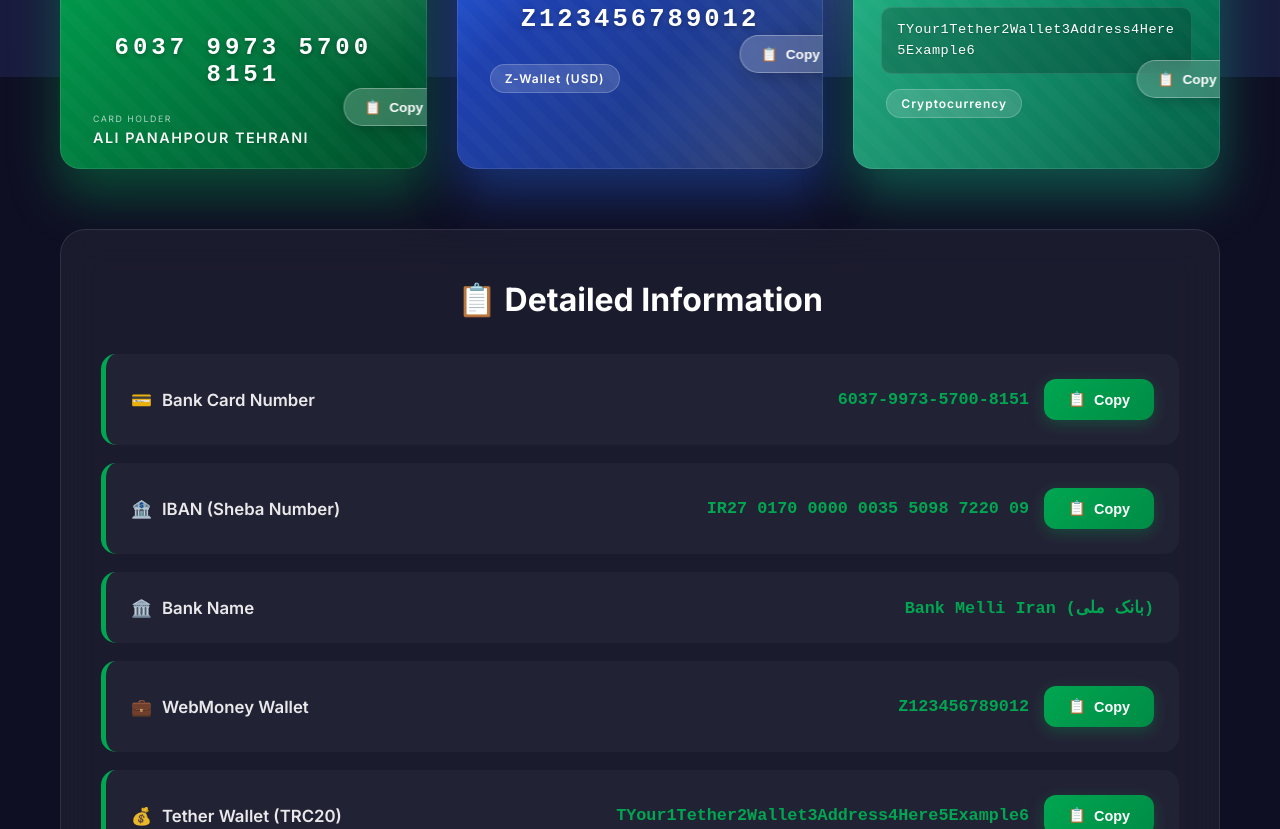
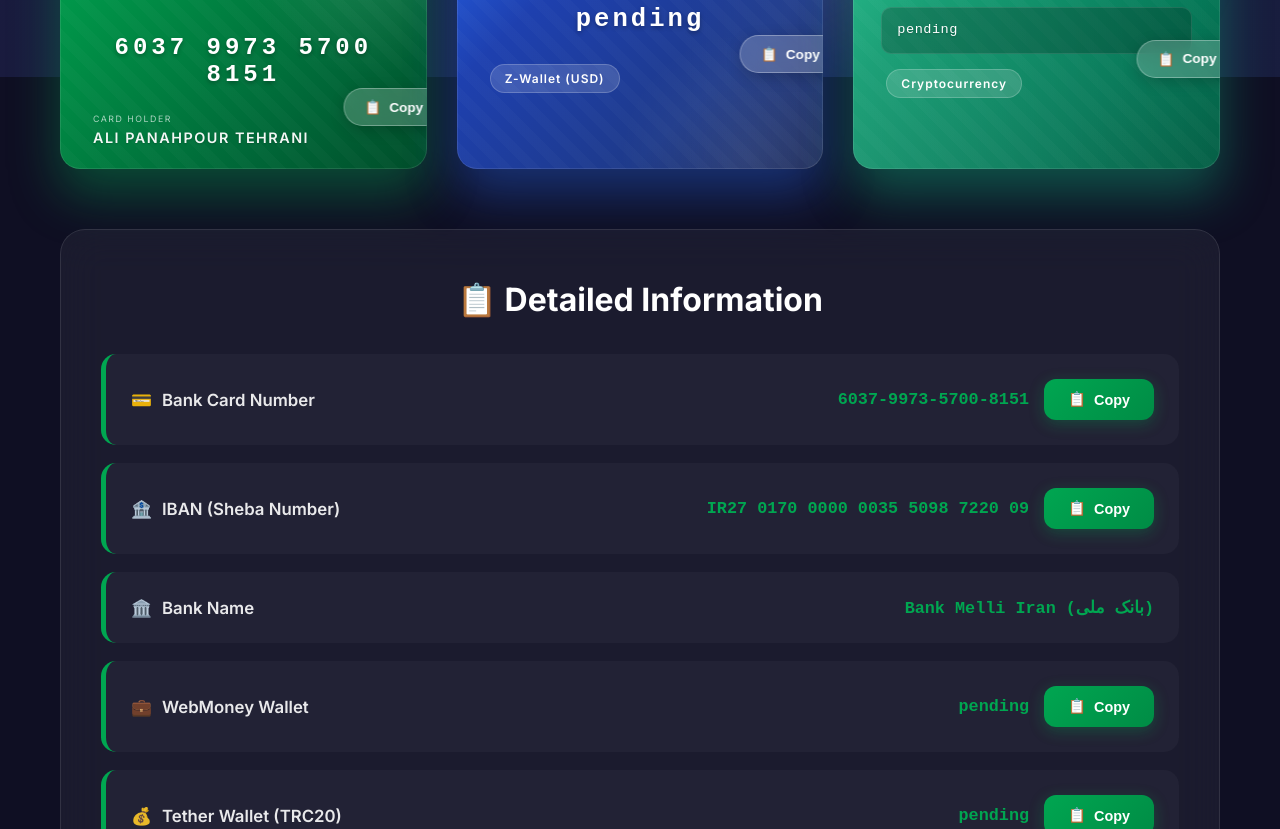
Before and after one commit to parsapanahpoor/SupportMe, a plain HTML site: page index.html in a window 1280 px wide. Shown: the part 723-1552 px from the top of the page. Drawn offline with nearby package versions, Linux system fonts and the light colour scheme.

Commit message:
Update index.html

```diff
--- a/index.html
+++ b/index.html
@@ -1163,11 +1163,11 @@
                         <span>💼</span> WebMoney
                     </div>
                     <p class="payment-card-subtitle">Digital Payment System</p>
-                    <div class="payment-card-id">Z123456789012</div>
+                    <div class="payment-card-id">pending</div>
                     <div class="card-info-row">
                         <span class="payment-type-badge">Z-Wallet (USD)</span>
                         <div class="card-copy-wrapper">
-                            <button class="card-copy-btn" onclick="copyToClipboard('Z123456789012', this)">
+                            <button class="card-copy-btn" onclick="copyToClipboard('pending', this)">
                                 <span>📋</span> Copy
                             </button>
                         </div>
@@ -1184,11 +1184,11 @@
                         <span>💰</span> Tether (USDT)
                     </div>
                     <span class="network-badge">TRC20 Network</span>
-                    <div class="wallet-address">TYour1Tether2Wallet3Address4Here5Example6</div>
+                    <div class="wallet-address">pending</div>
                     <div class="card-info-row">
                         <span class="payment-type-badge">Cryptocurrency</span>
                         <div class="card-copy-wrapper">
-                            <button class="card-copy-btn" onclick="copyToClipboard('TYour1Tether2Wallet3Address4Here5Example6', this)">
+                            <button class="card-copy-btn" onclick="copyToClipboard('pending', this)">
                                 <span>📋</span> Copy
                             </button>
                         </div>
@@ -1238,8 +1238,8 @@
                     <span>💼</span> WebMoney Wallet
                 </span>
                 <div class="info-value-container">
-                    <span class="info-value">Z123456789012</span>
-                    <button class="copy-btn" onclick="copyToClipboard('Z123456789012', this)">
+                    <span class="info-value">pending</span>
+                    <button class="copy-btn" onclick="copyToClipboard('pending', this)">
                         <span>📋</span> Copy
                     </button>
                 </div>
@@ -1250,8 +1250,8 @@
                     <span>💰</span> Tether Wallet (TRC20)
                 </span>
                 <div class="info-value-container">
-                    <span class="info-value">TYour1Tether2Wallet3Address4Here5Example6</span>
-                    <button class="copy-btn" onclick="copyToClipboard('TYour1Tether2Wallet3Address4Here5Example6', this)">
+                    <span class="info-value">pending</span>
+                    <button class="copy-btn" onclick="copyToClipboard('pending', this)">
                         <span>📋</span> Copy
                     </button>
                 </div>
```
